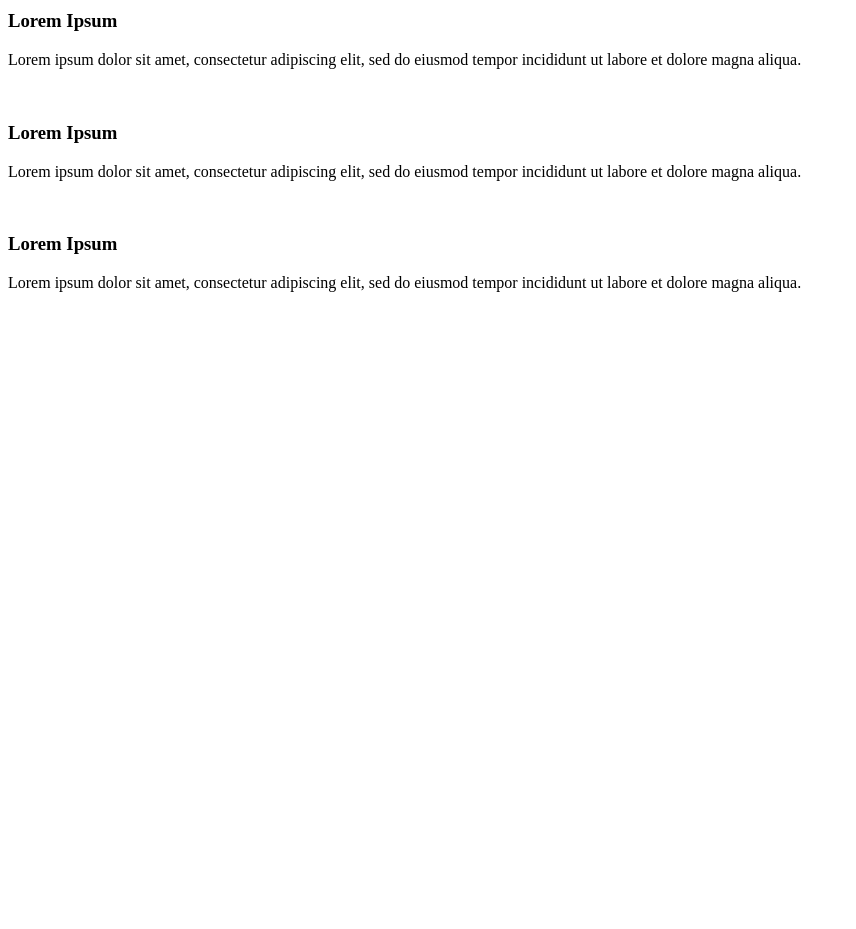
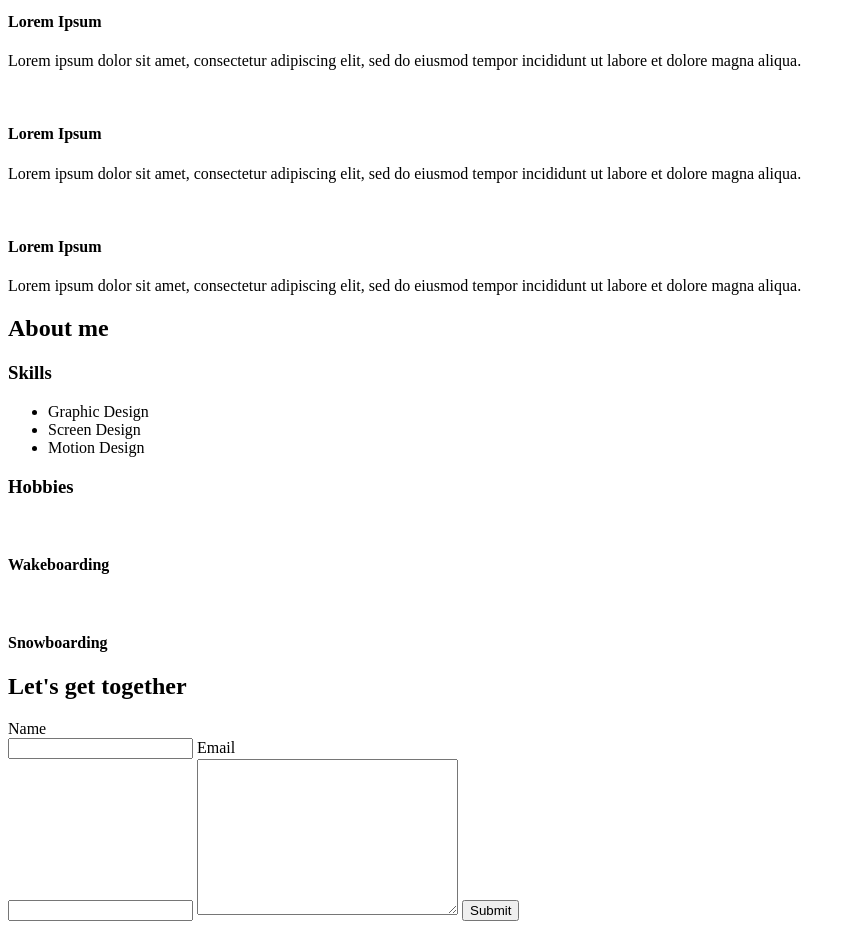
Before and after one commit to niklasrammelkamp/my-personal-website, a plain HTML site: page index.html in a window 1280 px wide. Shown: the part 360-1289 px from the top of the page, without its empty margins (0-856 px from the left). Before the commit the page ends 800 px from the top, so only its background shows below. Drawn offline with Linux system fonts and the light colour scheme.

Commit message:
change index.html

```diff
--- a/index.html
+++ b/index.html
@@ -51,7 +51,7 @@
           <article class="teaser_element">
             <img src="" alt="" />
 
-            <h3>Lorem Ipsum</h3>
+            <h4>Lorem Ipsum</h4>
 
             <p>
               Lorem ipsum dolor sit amet, consectetur adipiscing elit, sed do
@@ -62,7 +62,7 @@
           <article>
             <img src="" alt="" />
 
-            <h3>Lorem Ipsum</h3>
+            <h4>Lorem Ipsum</h4>
 
             <p>
               Lorem ipsum dolor sit amet, consectetur adipiscing elit, sed do
@@ -73,7 +73,7 @@
           <article>
             <img src="" alt="" />
 
-            <h3>Lorem Ipsum</h3>
+            <h4>Lorem Ipsum</h4>
 
             <p>
               Lorem ipsum dolor sit amet, consectetur adipiscing elit, sed do
@@ -82,6 +82,46 @@
           </article>
         </section>
       </section>
+
+      <section id="about">
+        <h2>About me</h2>
+
+        <section class="skills">
+          <h3>Skills</h3>
+          <ul>
+            <li>Graphic Design</li>
+            <li>Screen Design</li>
+            <li>Motion Design</li>
+          </ul>
+        </section>
+
+        <section class="hobbies">
+          <h3>Hobbies</h3>
+
+          <article class="hobby">
+            <img src="" alt="" />
+            <h4>Wakeboarding</h4>
+          </article>
+
+          <article class="hobby">
+            <img src="" alt="" />
+            <h4>Snowboarding</h4>
+          </article>
+        </section>
+      </section>
+
+      <section id="contact">
+        <h2>Let's get together</h2>
+
+        <form>
+          <label>Name</label><br />
+          <input type="text" />
+          <label>Email</label><br />
+          <input type="email" />
+          <textarea rows="10" cols="30"></textarea>
+          <input type="button" value="Submit" />
+        </form>
+      </section>
     </main>
   </body>
 </html>
```
